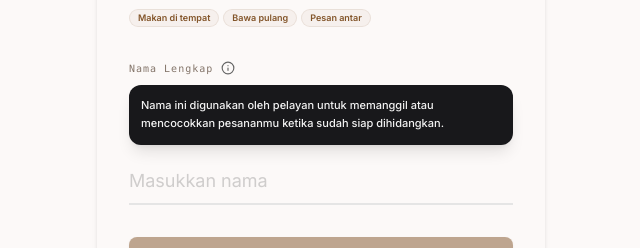
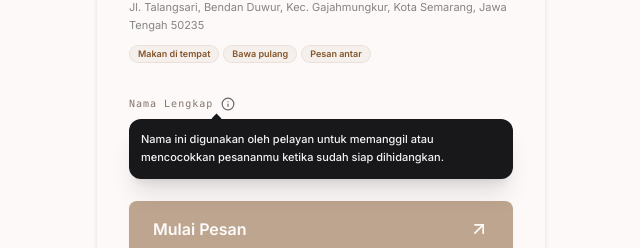
Before and after one commit to ReyyyGITHUB/self-order-burser, a Next.js app: page /table/1 in a window 1280 px wide. Both pictures are taken after a click on the button "Kenapa butuh nama?". Shown: the part 431-679 px from the top of the page, without its empty margins (319-959 px from the left). Built offline with nearby package versions, Linux system fonts and the light colour scheme.

Commit message:
style: jadikan popover informasi nama bertipe absolute z-50 agar melayang indah tanpa menggeser layout form

```diff
--- a/src/app/table/[id]/page.tsx
+++ b/src/app/table/[id]/page.tsx
@@ -313,14 +313,16 @@ export default function TablePage() {
               </div>
 
               {showInfoPopover && (
-                <div className="bg-zinc-900 text-white rounded-xl p-3 text-[11px] shadow-lg mt-0.5 mb-2 animate-in fade-in slide-in-from-top-1 duration-200 z-50">
+                <div className="absolute top-6 left-0 right-0 bg-zinc-900 text-white rounded-xl p-3 text-[11px] shadow-xl animate-in fade-in slide-in-from-top-1 duration-200 z-50">
                   <p className="leading-relaxed font-sans font-medium text-white/95">
                     Nama ini digunakan oleh pelayan untuk memanggil atau mencocokkan pesananmu ketika sudah siap dihidangkan.
                   </p>
+                  {/* Popover indicator arrow */}
+                  <div className="absolute top-[-3.5px] left-[84px] w-1.75 h-1.75 bg-zinc-900 rotate-45" />
                 </div>
               )}
 
-              <div className="relative group">
+              <div className="relative group mt-1">
                 <input
                   className="w-full bg-transparent border-0 border-b-2 border-border-subtle py-2 px-0 font-sans text-base sm:text-lg text-on-surface placeholder:text-muted-text/30 focus:ring-0 focus:border-primary-cta focus:outline-none transition-all rounded-none"
                   id="namaLengkap"
```
